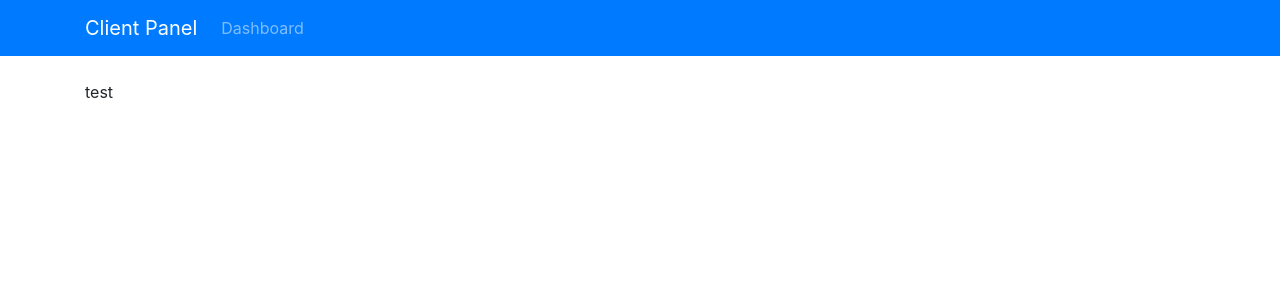
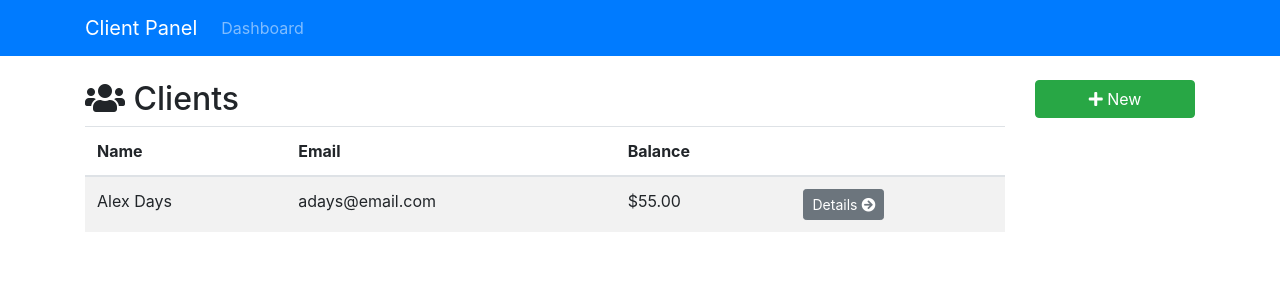
Before and after one commit to tanpld/react-firebase-clientpanel, a React (Create React App) app: page / in a window 1280 px wide. Shown: the top 300 px of the page. Built offline with nearby package versions, Linux system fonts and the light colour scheme.

Commit message:
Setup basic components

```diff
--- a/src/App.js
+++ b/src/App.js
@@ -1,7 +1,8 @@
 import React, { Component } from 'react'
-import { BrowserRouter as Router, Route, Switch } from 'react-router-dom'
+import { BrowserRouter as Router, Switch, Route } from 'react-router-dom'
 
 import AppNavBar from './components/layout/AppNavBar'
+import Dashboard from './components/layout/Dashboard'
 
 class App extends Component {
   render() {
@@ -9,7 +10,11 @@
       <Router>
         <div className="App">
           <AppNavBar />
-          <div className="container">test</div>
+          <div className="container">
+            <Switch>
+              <Route exact path="/" component={Dashboard} />
+            </Switch>
+          </div>
         </div>
       </Router>
     )
--- a/src/components/clients/Clients.js
+++ b/src/components/clients/Clients.js
@@ -0,0 +1,65 @@
+import React, { Component } from 'react'
+
+import { Link } from 'react-router-dom'
+
+class Clients extends Component {
+  render() {
+    const clients = [
+      {
+        id: '1',
+        firstName: 'Alex',
+        lastName: 'Days',
+        email: 'adays@email.com',
+        phone: '555-555-5555',
+        balance: '55'
+      }
+    ]
+    if (clients) {
+      return (
+        <div>
+          <div className="row">
+            <div className="col-md-6">
+              <h2>
+                <i className="fas fa-users" /> Clients
+              </h2>
+            </div>
+            <div className="col-md-6" />
+          </div>
+          <table className="table table-striped">
+            <thead className="thead-inverse">
+              <tr>
+                <th>Name</th>
+                <th>Email</th>
+                <th>Balance</th>
+                <th />
+              </tr>
+            </thead>
+            <tbody>
+              {clients.map(client => (
+                <tr key={client.id}>
+                  <td>
+                    {client.firstName} {client.lastName}
+                  </td>
+                  <td>{client.email}</td>
+                  <td>${parseFloat(client.balance).toFixed(2)}</td>
+                  <td>
+                    <Link
+                      to={`client/${client.id}`}
+                      className="btn btn-secondary btn-sm"
+                    >
+                      Details <i className="fas fa-arrow-circle-right" />
+                    </Link>
+                  </td>
+                </tr>
+              ))}
+            </tbody>
+          </table>
+        </div>
+      )
+    } else {
+      return <h1>Loading...</h1>
+    }
+  }
+}
+
+export default Clients
--- a/src/components/layout/Dashboard.js
+++ b/src/components/layout/Dashboard.js
@@ -0,0 +1,18 @@
+import React from 'react'
+import Clients from '../clients/Clients'
+import Sidebar from '../layout/Sidebar'
+
+const Dashboard = () => {
+  return (
+    <div className="row">
+      <div className="col-md-10">
+        <Clients />
+      </div>
+      <div className="col-md-2">
+        <Sidebar />
+      </div>
+    </div>
+  )
+}
+
+export default Dashboard
--- a/src/components/layout/Sidebar.js
+++ b/src/components/layout/Sidebar.js
@@ -0,0 +1,13 @@
+import React from 'react'
+import { Link } from 'react-router-dom'
+
+const Sidebar = () => {
+  return (
+    <Link to="/client/add" className="btn btn-success btn-block">
+      <i className="fas fa-plus" />
+      <span> New</span>
+    </Link>
+  )
+}
+
+export default Sidebar
```
